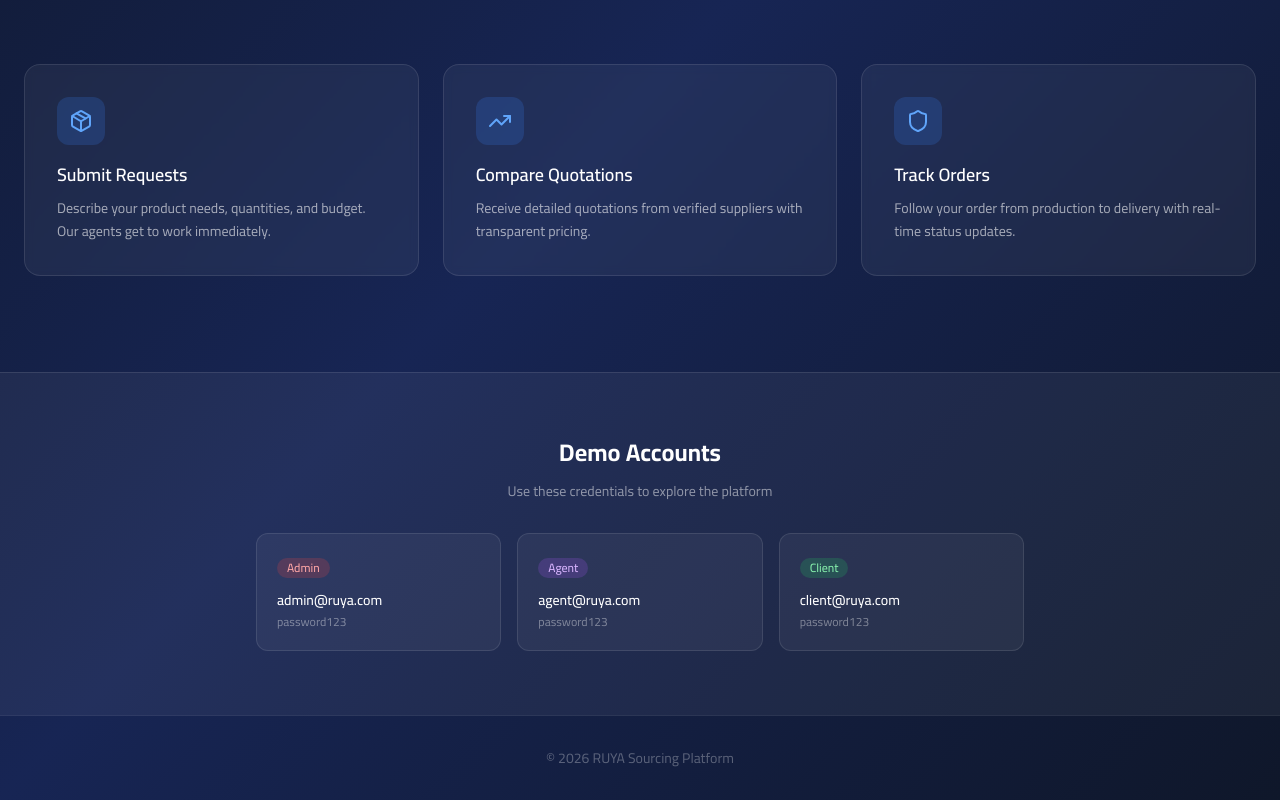
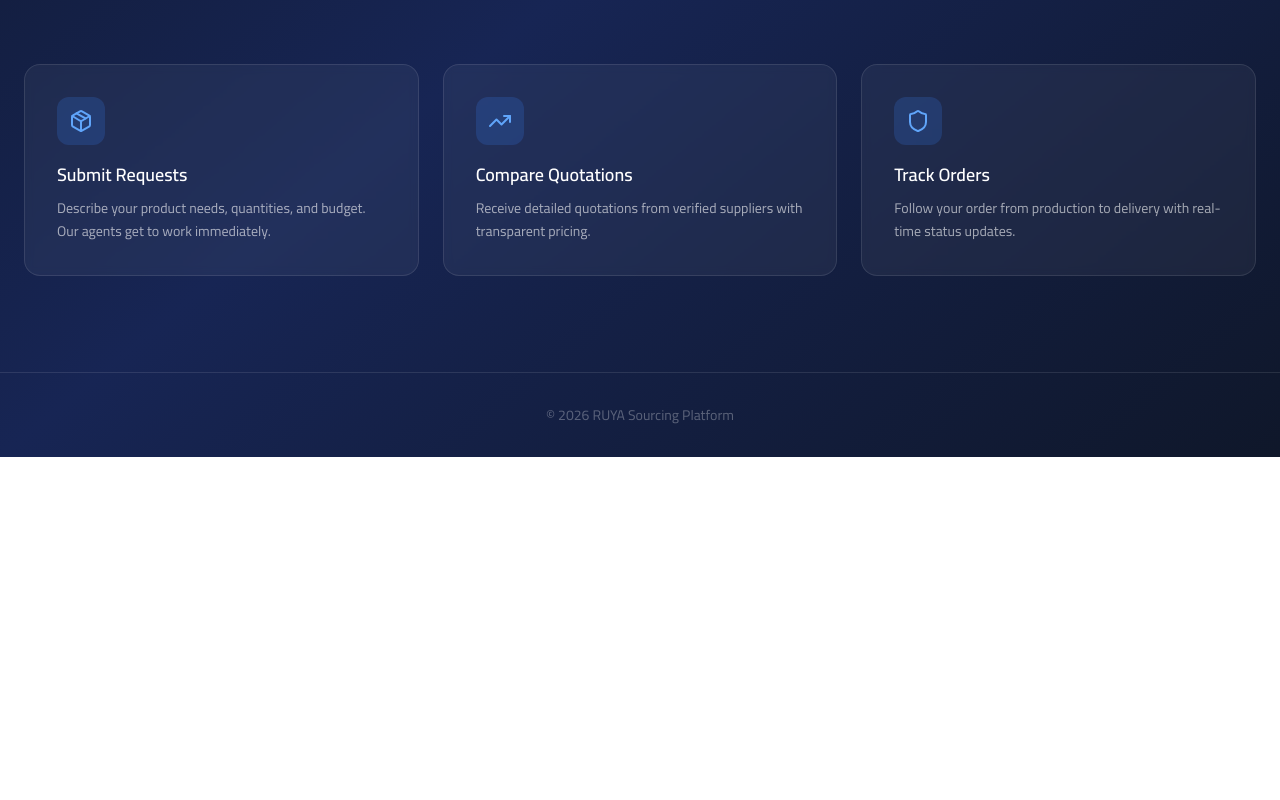
Before and after one commit to elforssa/ruya-sourcing, a Next.js app: page / in a window 1280 px wide. Shown: the part 599-1399 px from the top of the page. After the commit the page ends 1056 px from the top, so only its background shows below. Built offline with nearby package versions, Linux system fonts and the light colour scheme.

Commit message:
feat: remove demo accounts section from homepage

```diff
--- a/app/page.tsx
+++ b/app/page.tsx
@@ -84,31 +84,7 @@ export default function HomePage() {
           </div>
         </section>
 
-        <section className="border-t border-white/10 bg-white/5">
-          <div className="container mx-auto px-6 py-16 text-center">
-            <h2 className="text-2xl font-bold text-white mb-3">Demo Accounts</h2>
-            <p className="text-white/50 mb-8 text-sm">Use these credentials to explore the platform</p>
-            <div className="grid grid-cols-1 md:grid-cols-3 gap-4 max-w-3xl mx-auto">
-              {[
-                { role: "Admin", email: "admin@ruya.com", color: "red" },
-                { role: "Agent", email: "agent@ruya.com", color: "purple" },
-                { role: "Client", email: "client@ruya.com", color: "green" },
-              ].map(({ role, email, color }) => (
-                <div key={role} className="rounded-xl border border-white/10 bg-white/5 p-5 text-left">
-                  <div className={`inline-block rounded-full px-2.5 py-0.5 text-xs font-medium mb-3 ${
-                    color === "red" ? "bg-red-500/20 text-red-300" :
-                    color === "purple" ? "bg-purple-500/20 text-purple-300" :
-                    "bg-green-500/20 text-green-300"
-                  }`}>
-                    {role}
-                  </div>
-                  <p className="text-white text-sm font-medium">{email}</p>
-                  <p className="text-white/40 text-xs mt-1">password123</p>
-                </div>
-              ))}
-            </div>
-          </div>
-        </section>
+
       </main>
 
       <footer className="border-t border-white/10 py-8">
```
